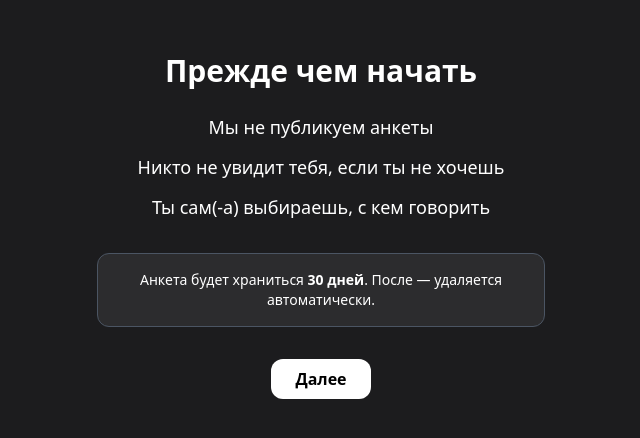
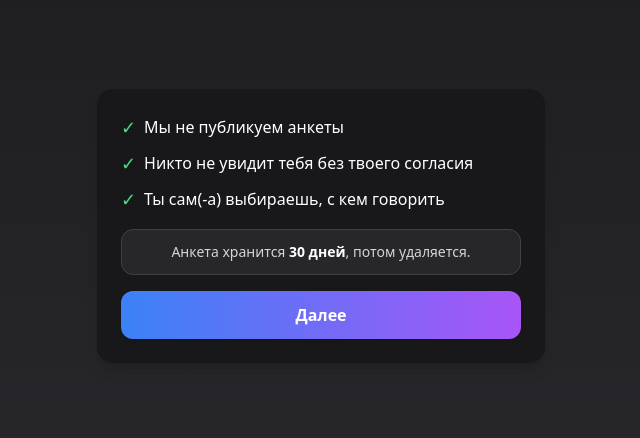
Before and after one commit to dstrunchuk/gulyai-webapp, a React (Vite) app: page / in a window 1280 px wide. Shown: the part 174-612 px from the top of the page, without its empty margins (319-959 px from the left). Built offline with nearby package versions, Linux system fonts and the light colour scheme.

Commit message:
Обновление

```diff
--- a/src/pages/Form.jsx
+++ b/src/pages/Form.jsx
@@ -179,25 +179,30 @@ const Form = () => {
         initial={{ opacity: 0, y: 30 }}
         animate={{ opacity: 1, y: 0 }}
         transition={{ duration: 0.6 }}
-        className="h-screen flex flex-col justify-center items-center px-6 pb-0 bg-[#1c1c1e] text-white text-center overflow-hidden"
+        className="h-screen flex flex-col justify-center items-center px-6 bg-gradient-to-b from-[#1c1c1e] to-[#2a2a2e] text-white text-center overflow-hidden"
       >
-        <h1 className="text-3xl font-bold mb-6">Прежде чем начать</h1>
-        <ul className="text-lg space-y-3 mb-8">
-          <li>Мы не публикуем анкеты</li>
-          <li>Никто не увидит тебя, если ты не хочешь</li>
-          <li>Ты сам(-а) выбираешь, с кем говорить</li>
+        <div className="bg-zinc-900 rounded-2xl shadow-lg p-6 max-w-md w-full space-y-4">
+          <ul className="text-base text-left space-y-2">
+            <li className="flex items-center gap-2">
+              <span className="text-green-400 text-lg">✓</span> Мы не публикуем анкеты
+            </li>
+            <li className="flex items-center gap-2">
+              <span className="text-green-400 text-lg">✓</span> Никто не увидит тебя без твоего согласия
+            </li>
+            <li className="flex items-center gap-2">
+              <span className="text-green-400 text-lg">✓</span> Ты сам(-а) выбираешь, с кем говорить
+            </li>
           </ul>
-        <div className="bg-[#2c2c2e] p-4 rounded-xl border border-gray-600 max-w-md text-sm">
-          <p>
-            Анкета будет храниться <strong>30 дней</strong>. После — удаляется автоматически.
-          </p>
+          <div className="text-sm text-gray-300 mt-4 bg-zinc-800 p-3 rounded-xl border border-zinc-700">
+            Анкета хранится <strong className="text-white">30 дней</strong>, потом удаляется.
           </div>
           <button
             onClick={() => setStage("loading")}
-          className="mt-8 bg-white text-black font-bold py-2 px-6 rounded-xl hover:bg-gray-200"
+            className="w-full mt-4 py-3 bg-gradient-to-r from-blue-500 to-purple-500 text-white font-bold rounded-xl shadow hover:opacity-90 transition"
           >
             Далее
           </button>
+        </div>
       </motion.div>
     );
   }
@@ -208,16 +213,18 @@ const Form = () => {
         initial={{ opacity: 0, y: 30 }}
         animate={{ opacity: 1, y: 0 }}
         transition={{ duration: 0.5 }}
-        className="h-screen flex flex-col justify-center items-center px-6 pb-0 bg-[#1c1c1e] text-white text-center overflow-hidden"
+        className="h-screen flex flex-col justify-center items-center px-6 bg-gradient-to-b from-[#1c1c1e] to-[#2a2a2e] text-white text-center overflow-hidden"
       >
-        <p className="text-xl mb-3">⏳ Загружаем Telegram ID...</p>
-        <p className="text-sm text-gray-400 mb-6">Если не загружается — перезапусти WebApp</p>
+        <div className="bg-zinc-900 rounded-2xl shadow-lg p-6 max-w-md w-full space-y-4">
+          <p className="text-xl font-medium">⏳ Загружаем Telegram ID...</p>
+          <p className="text-sm text-gray-400">Если не загружается — перезапусти WebApp</p>
           <button
             onClick={() => setStage("intro")}
-          className="mt-2 bg-white text-black font-semibold py-2 px-6 rounded-xl hover:bg-gray-200 transition"
+            className="mt-2 w-full py-2 bg-zinc-800 hover:bg-zinc-700 text-white font-semibold rounded-xl border border-zinc-600 transition"
           >
             ← Назад
           </button>
+        </div>
       </motion.div>
     );
   }
```
Lines whose indentation alone changed are shown as unchanged.
